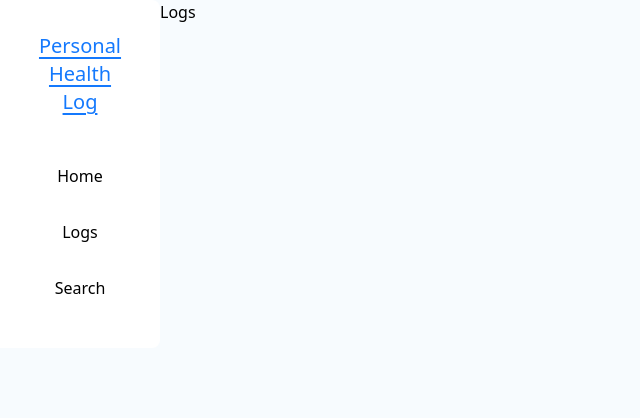
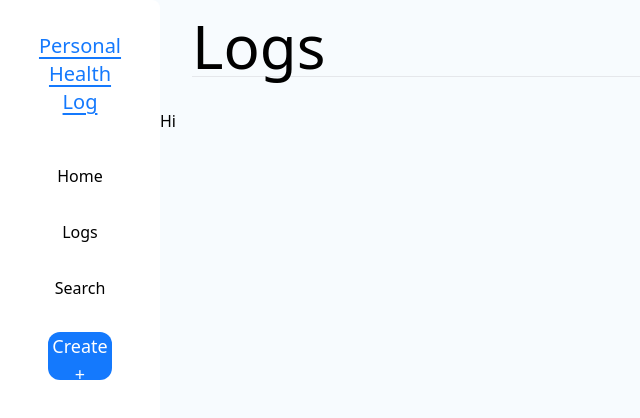
Before and after one commit to JagvirH/personal-health-log-system, a Next.js app: page /Logs in a window 1280 px wide. Shown: the top 418 px of the page, without its empty margins (0-640 px from the left). Built offline with nearby package versions, Linux system fonts and the light colour scheme.

Commit message:
Changed location of create button, started making log cards

```diff
--- a/app/(root)/Home/page.jsx
+++ b/app/(root)/Home/page.jsx
@@ -6,17 +6,14 @@ import { addUser, checkUser } from '@/backend/users/onboarding';
 export default async function Page() {
 
     const user = await currentUser()
-
     if(!user) return null;
 
     const userId = user?.id;
     const userEmail = user?.firstName;
     const userName = user?.emailAddresses[0].emailAddress;
 
-    console.log(userEmail, userId, userName)
-
+    //console.log(userEmail, userId, userName)
     const userExists = await checkUser({ userId });
-
     if (!userExists) {
         await addUser({ userId, userName, userEmail });
     }
@@ -27,6 +24,10 @@ export default async function Page() {
              Home
             </div>
 
+            <div>
+
+            </div>
+
         </div>
     )
 }
--- a/app/(root)/Logs/page.jsx
+++ b/app/(root)/Logs/page.jsx
@@ -1,10 +1,21 @@
 import React from 'react'
+import LogCard from '@/components/Cards/LogCard'
+
 
 export default async function Page() {
 
     return (
         <div>
-            Logs
+            <div className='page_title p-4'>
+                Logs
+                <hr />
+            </div>
+            <div>
+                <LogCard />
+            </div>
+
         </div>
     )
 }
+
+//hover:border-4 hover:border-[#1479fd]
--- a/app/globals.css
+++ b/app/globals.css
@@ -24,8 +24,13 @@
     }
 
     .page_title{
-        @apply text-6xl text-[black] pl-8 pt-4
+        @apply text-6xl text-[black] pl-8 pt-4 pb-8
+    }
+
+    .blue_button{
+        @apply flex justify-center text-[white] text-center bg-[#1479fd] rounded-xl hover:shadow-2xl
     }
 
 
+
 }
--- /dev/null
+++ b/components/Cards/LogCard.jsx
@@ -0,0 +1,12 @@
+import React from 'react';
+import '../../app/globals.css';
+
+export default async function Sidebar() {
+
+
+    return (
+        <div className=''>
+            Hi
+        </div>
+    );
+}
--- a/components/layout_design/Sidebar.jsx
+++ b/components/layout_design/Sidebar.jsx
@@ -31,6 +31,15 @@ export default async function Sidebar() {
                         ))}
                     </ul>
                 </div>
+                <div>
+                    <div className='flex justify-center p-4 h-[10vh]'>
+                        <div className='flex w-full h-full'>
+                            <div className='blue_button text-lg' >
+                                Create +
+                            </div>
+                        </div>
+                    </div>
+                </div>
             </div>
         </div>
     );
```
